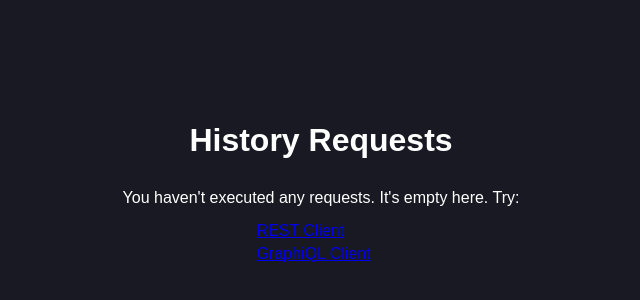
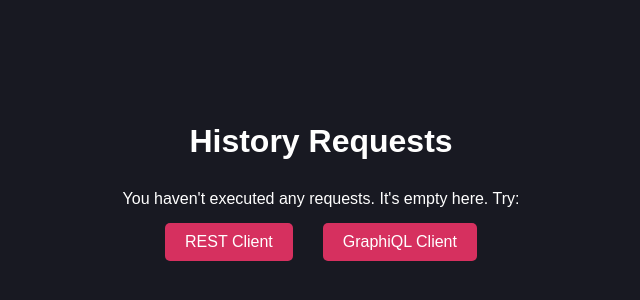
Before and after one commit to Ivan-rom/graphiql-app, a Next.js app: page /en/history in a window 1280 px wide. Shown: the part 208-508 px from the top of the page, without its empty margins (319-959 px from the left). Built offline with nearby package versions, Linux system fonts and the light colour scheme.

Commit message:
feat: add style to empty history buttons

```diff
--- a/src/app/[lang]/history/page.module.css
+++ b/src/app/[lang]/history/page.module.css
@@ -11,6 +11,17 @@
   flex-direction: column;
   align-items: center;
   gap: 15px;
+}
+
+.client_empty_links_container {
+  display: flex;
+  justify-content: space-around;
+  gap: 30px;
+}
+
+.empty_link {
+  text-decoration: none;
+  color: white;
 }
 
 .client_links_container {
--- a/src/app/[lang]/history/page.tsx
+++ b/src/app/[lang]/history/page.tsx
@@ -6,6 +6,8 @@ import { Link } from '@/helpers/navigation';
 import HistoryLink from '@/components/HistoryLink/HistoryLink';
 import { RequestData } from '@/helpers/types';
 import { useTranslations } from 'next-intl';
+import classNames from 'classnames';
+import sharedStyles from '@/styles/shared.module.css';
 
 export default function History() {
   const [history, setHistory] = useState<RequestData[] | null>(null);
@@ -33,9 +35,13 @@ export default function History() {
       ) : (
         <div className={styles.empty_history}>
           <p>{t('empty-msg')}</p>
-          <div className={styles.client_links_container}>
-            <Link href={Routes.restApi}>REST {t('client')}</Link>
-            <Link href={Routes.graphiQL}>GraphiQL {t('client')}</Link>
+          <div className={styles.client_empty_links_container}>
+            <Link className={classNames(sharedStyles.button, styles.empty_link)} href={Routes.restApi}>
+              REST {t('client')}
+            </Link>
+            <Link className={classNames(sharedStyles.button, styles.empty_link)} href={Routes.graphiQL}>
+              GraphiQL {t('client')}
+            </Link>
           </div>
         </div>
       )}
--- a/src/components/HistoryLink/HistoryLink.module.css
+++ b/src/components/HistoryLink/HistoryLink.module.css
@@ -3,6 +3,7 @@
   text-decoration: none;
   gap: 15px;
   font-size: 18px;
+  cursor: pointer;
 }
 
 .historyLinkMethod {
```
